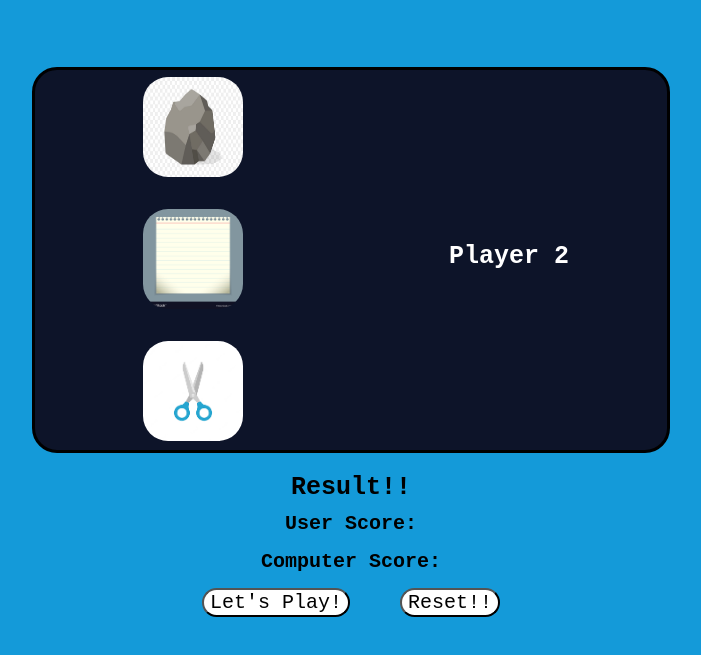
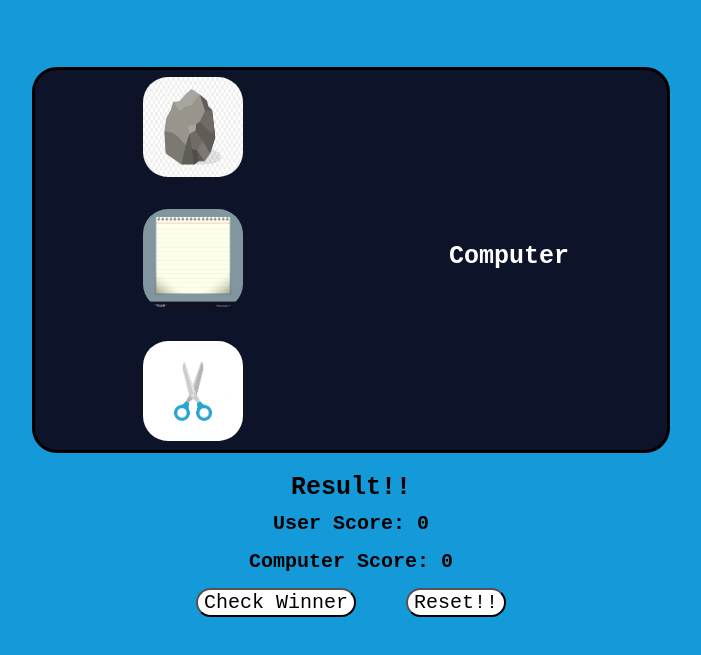
Before and after one commit to benzps01/rock_paper_scissors, a plain HTML site: page index.html in a window 1280 px wide. Both pictures are taken after a click on the button "Reset!!". Shown: the part 103-758 px from the top of the page, without its empty margins (289-990 px from the left). Drawn offline with Linux system fonts and the light colour scheme.

Commit message:
Added reset score and check winner functionality

```diff
--- a/app.js
+++ b/app.js
@@ -34,9 +34,13 @@ function computeValue(){
     }
 }
 function resetValue(){
-    u1.textContent = choices[3]
-    u2.textContent = choices[4]
+    u2.textContent = "Computer"
     res.textContent = "Result!!"
+    uscore.textContent = `User Score: 0`
+    cscore.textContent = `Computer Score: 0`
+    userScore = 0
+    compScore = 0
+
 }
 
 function computeGame(userchoice){
@@ -66,3 +70,15 @@ function computeGame(userchoice){
     uscore.textContent = `User Score: ${userScore}`
     cscore.textContent = `Computer Score: ${compScore}`
 }
+
+function winnerCheck(){
+    if (userScore > compScore){
+        res.textContent = "User is the Winner!!"
+    }
+    else if (userScore == compScore){
+        res.textContent = "No winner!!"
+    }
+    else {
+        res.textContent = "Computer is the winner!"
+    }
+}
--- a/index.html
+++ b/index.html
@@ -14,16 +14,16 @@
                 <!--<div class="input1" id="u1">Player 1</div>-->
             </div>
             <div class="user2">
-                <div class="input2" id="u2">Player 2</div>
+                <div class="input2" id="u2">Computer</div>
             </div>
         </div>
         <div class="result" id="res">Result!!</div>
         <div>
-            <span id="uscore">User Score: </span>
-            <span id="cscore">Computer Score: </span>
+            <span id="uscore">User Score: 0</span>
+            <span id="cscore">Computer Score: 0</span>
         </div>
         <div class="bctn">
-            <button id="submit" onclick="computeValue()">Let's Play!</button>
+            <button id="submit" onclick="winnerCheck()">Check Winner</button>
             <button id="reset" onclick="resetValue()">Reset!!</button>
         </div>
         <script type="text/javascript" src="app.js"></script>
```
